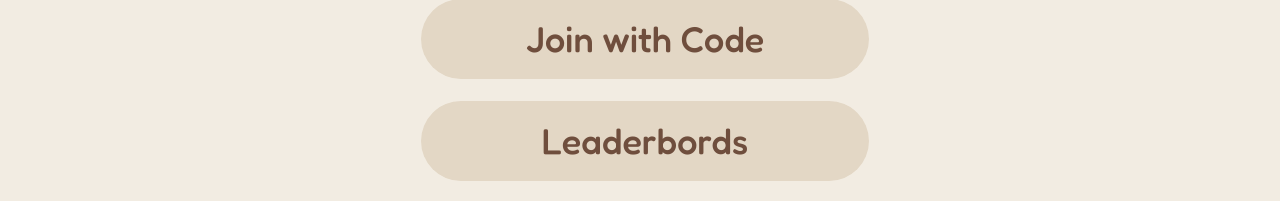
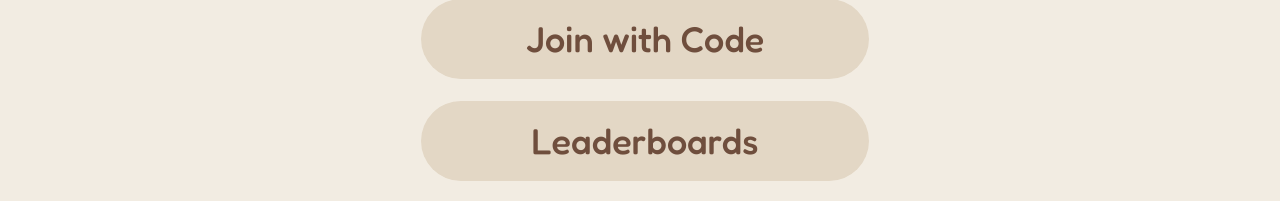
Before and after one commit to winniemooz/TicTacYai, a SvelteKit app: page /home in a window 1280 px wide. Shown: the part 400-601 px from the top of the page. Built offline with nearby package versions, Linux system fonts and the light colour scheme; no server answers; the database is empty; sample sign-in values are in the browser's storage; a web font is replaced by a local one.

Commit message:
✏️ : Leaderbords -> Leaderboards

```diff
--- a/src/routes/(protected)/home/+page.svelte
+++ b/src/routes/(protected)/home/+page.svelte
@@ -58,7 +58,7 @@
 				><button
 					class="button mx-auto h-16 w-full rounded-full bg-mongoose-200 text-4xl font-medium text-mongoose-800 sm:h-20"
 				>
-					Leaderbords</button
+					Leaderboards</button
 				></a
 			>
 			<button on:click={openLogoutModal}>
```
